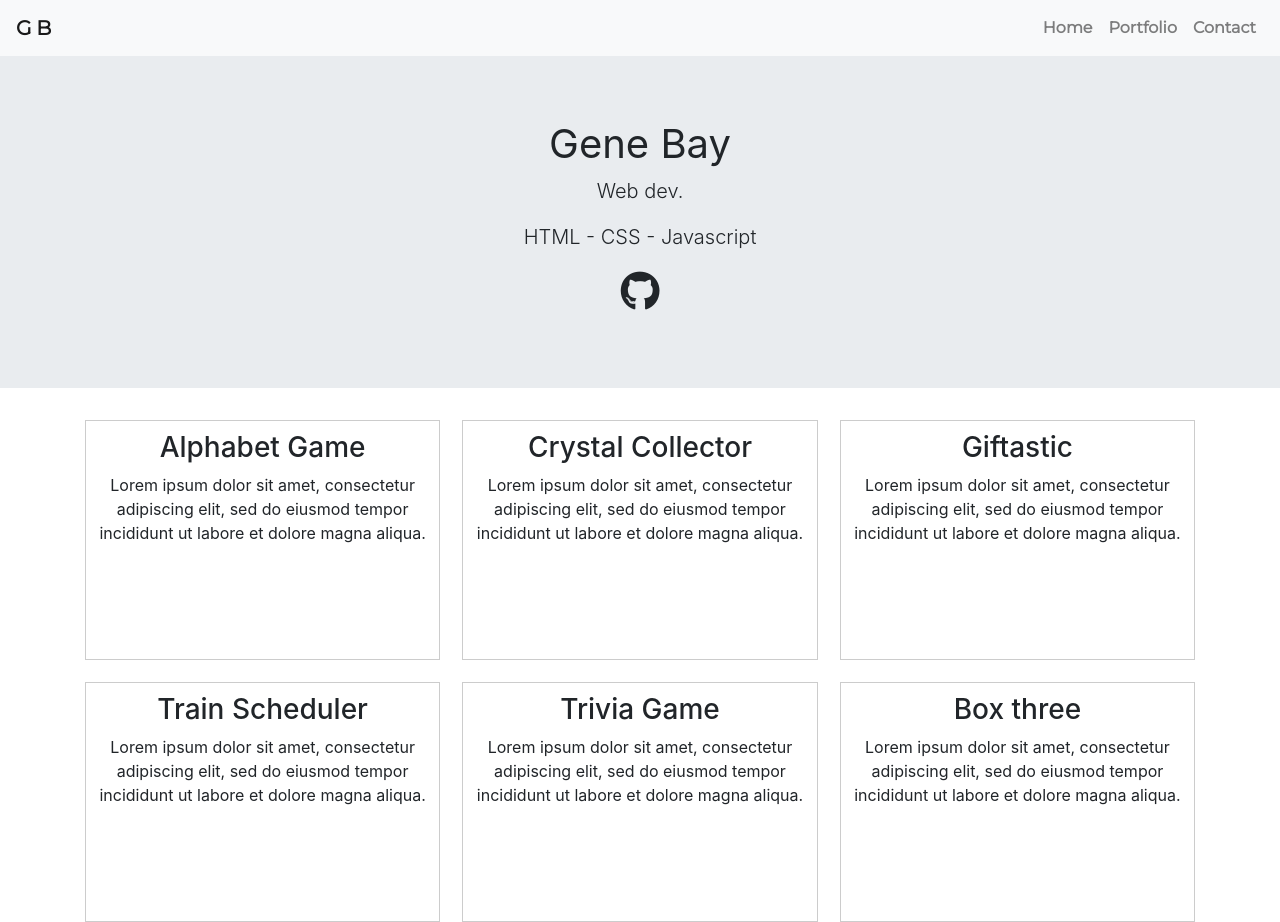
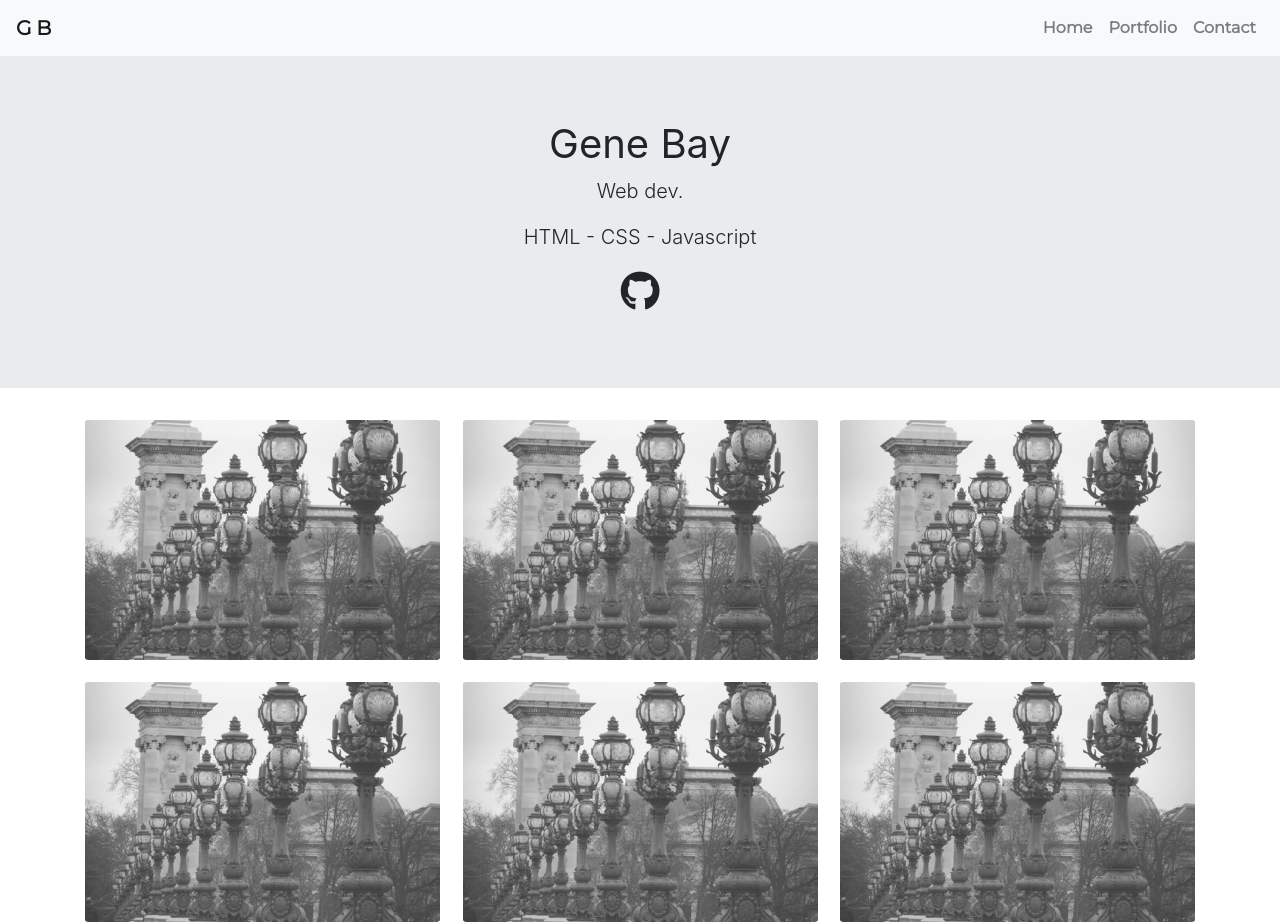
Before and after one commit to baysik/react-portfolio, a React (Create React App) app in the folder portfolio/: page /portfolio in a window 1280 px wide. Built offline with nearby package versions, Linux system fonts and the light colour scheme.

Commit message:
added tentative portfolio effects

```diff
--- a/portfolio/src/components/Flexbox/Flexbox.js
+++ b/portfolio/src/components/Flexbox/Flexbox.js
@@ -1,53 +1,216 @@
-import React from "react";
+import React, { useEffect, useRef } from "react";
+import { TweenMax, Power3 } from "gsap";
 import "./style.css";
+import placeholder from "../../image/placeholder.jpg";
 
 export default function Flexbox() {
+  let app1 = useRef(null);
+  let image1 = useRef(null);
+  let image2 = useRef(null);
+  let image3 = useRef(null);
+  let image4 = useRef(null);
+  let image5 = useRef(null);
+  let image6 = useRef(null);
+
+  // inefficient way to handle expands go here
+  const handleExpand1 = () => {
+    TweenMax.to(image1, 0.8, {
+      width: 370,
+      height: 255,
+      opacity: 1,
+      ease: Power3.easeOut
+    });
+  };
+  const handleExpand2 = () => {
+    TweenMax.to(image2, 0.8, {
+      width: 370,
+      height: 255,
+      opacity: 1,
+      ease: Power3.easeOut
+    });
+  };
+  const handleExpand3 = () => {
+    TweenMax.to(image3, 0.8, {
+      width: 370,
+      height: 255,
+      opacity: 1,
+      ease: Power3.easeOut
+    });
+  };
+  const handleExpand4 = () => {
+    TweenMax.to(image4, 0.8, {
+      width: 370,
+      height: 255,
+      opacity: 1,
+      ease: Power3.easeOut
+    });
+  };
+  const handleExpand5 = () => {
+    TweenMax.to(image5, 0.8, {
+      width: 370,
+      height: 255,
+      opacity: 1,
+      ease: Power3.easeOut
+    });
+  };
+  const handleExpand6 = () => {
+    TweenMax.to(image6, 0.8, {
+      width: 370,
+      height: 255,
+      opacity: 1,
+      ease: Power3.easeOut
+    });
+  };
+
+  // inefficient way to handle shrinks go here
+  const handleShrink1 = () => {
+    TweenMax.to(image1, 0.8, {
+      width: 355,
+      height: 240,
+      opacity: 0.75,
+      ease: Power3.easeOut
+    });
+  };
+  const handleShrink2 = () => {
+    TweenMax.to(image2, 0.8, {
+      width: 355,
+      height: 240,
+      opacity: 0.75,
+      ease: Power3.easeOut
+    });
+  };
+  const handleShrink3 = () => {
+    TweenMax.to(image3, 0.8, {
+      width: 355,
+      height: 240,
+      opacity: 0.75,
+      ease: Power3.easeOut
+    });
+  };
+  const handleShrink4 = () => {
+    TweenMax.to(image4, 0.8, {
+      width: 355,
+      height: 240,
+      opacity: 0.75,
+      ease: Power3.easeOut
+    });
+  };
+  const handleShrink5 = () => {
+    TweenMax.to(image5, 0.8, {
+      width: 355,
+      height: 240,
+      opacity: 0.75,
+      ease: Power3.easeOut
+    });
+  };
+  const handleShrink6 = () => {
+    TweenMax.to(image6, 0.8, {
+      width: 355,
+      height: 240,
+      opacity: 0.75,
+      ease: Power3.easeOut
+    });
+  };
+  useEffect(() => {
+    TweenMax.to(app1, 0, { css: { visibility: "visible" } });
+    // TweenMax.to(app2, 0, { css: { visibility: "visible" } });
+    TweenMax.staggerFrom(
+      [image1, image2, image3, image4, image5, image6],
+      0.8,
+      { opacity: 0, x: 40, ease: Power3.easeOut },
+      0.2
+    );
+  }, []);
+
   return (
-    <div className="container">
+    <div className="container" id="portfolio-container" ref={el => (app1 = el)}>
       <div className="container-flex">
         <div className="boxes">
-          <h3>Alphabet Game</h3>
+          {/* w: 355 - h: 240 */}
+          <img
+            className="portfolio-image"
+            src={placeholder}
+            ref={el => (image1 = el)}
+            onMouseEnter={handleExpand1}
+            onMouseLeave={handleShrink1}
+          ></img>
+          {/* <h3>Alphabet Game</h3>
           <p>
             Lorem ipsum dolor sit amet, consectetur adipiscing elit, sed do
             eiusmod tempor incididunt ut labore et dolore magna aliqua.
-          </p>
+          </p> */}
         </div>
         <div className="boxes">
-          <h3>Crystal Collector</h3>
+          <img
+            className="portfolio-image"
+            src={placeholder}
+            ref={el => (image2 = el)}
+            onMouseEnter={handleExpand2}
+            onMouseLeave={handleShrink2}
+          ></img>
+          {/* <h3>Crystal Collector</h3>
           <p>
             Lorem ipsum dolor sit amet, consectetur adipiscing elit, sed do
             eiusmod tempor incididunt ut labore et dolore magna aliqua.
-          </p>
+          </p> */}
         </div>
         <div className="boxes">
-          <h3>Giftastic</h3>
+          <img
+            className="portfolio-image"
+            src={placeholder}
+            ref={el => (image3 = el)}
+            onMouseEnter={handleExpand3}
+            onMouseLeave={handleShrink3}
+          ></img>
+          {/* <h3>Giftastic</h3>
           <p>
             Lorem ipsum dolor sit amet, consectetur adipiscing elit, sed do
             eiusmod tempor incididunt ut labore et dolore magna aliqua.
-          </p>
+          </p> */}
         </div>
       </div>
       <div className="container-flex">
         <div className="boxes">
-          <h3>Train Scheduler</h3>
+          <img
+            className="portfolio-image"
+            src={placeholder}
+            ref={el => (image4 = el)}
+            onMouseEnter={handleExpand4}
+            onMouseLeave={handleShrink4}
+          ></img>
+          {/* <h3>Train Scheduler</h3>
           <p>
           Lorem ipsum dolor sit amet, consectetur adipiscing elit, sed do
           eiusmod tempor incididunt ut labore et dolore magna aliqua.
-          </p>
+        </p> */}
         </div>
         <div className="boxes">
-          <h3>Trivia Game</h3>
+          <img
+            className="portfolio-image"
+            src={placeholder}
+            ref={el => (image5 = el)}
+            onMouseEnter={handleExpand5}
+            onMouseLeave={handleShrink5}
+          ></img>
+          {/* <h3>Trivia Game</h3>
           <p>
           Lorem ipsum dolor sit amet, consectetur adipiscing elit, sed do
           eiusmod tempor incididunt ut labore et dolore magna aliqua.
-          </p>
+        </p> */}
         </div>
         <div className="boxes">
-          <h3>Box three</h3>
+          <img
+            className="portfolio-image"
+            src={placeholder}
+            ref={el => (image6 = el)}
+            onMouseEnter={handleExpand6}
+            onMouseLeave={handleShrink6}
+          ></img>
+          {/* <h3>Box three</h3>
           <p>
           Lorem ipsum dolor sit amet, consectetur adipiscing elit, sed do
           eiusmod tempor incididunt ut labore et dolore magna aliqua.
-          </p>
+        </p> */}
         </div>
       </div>
     </div>
--- a/portfolio/src/components/Flexbox/style.css
+++ b/portfolio/src/components/Flexbox/style.css
@@ -5,27 +5,31 @@
     margin-top: 2%;
   }
 }
-
-.container-flex div {
+#portfolio-container {
+  visibility: hidden;
+}
+/* .container-flex div {
   border: 1px #ccc solid;
-  padding: 10px;
+  padding: 4px;
+} */
+.portfolio-image {
+  border-radius: 1%;
+  opacity: 0.75;
 }
-
 .boxes {
-  /* flex: 1; */
   -webkit-filter: brightness(100%);
   flex-basis: 32%;
   height: 240px;
 }
 
-.boxes:hover {
+/* .boxes:hover {
   -webkit-filter: brightness(70%);
   -webkit-transition: all 1s ease;
   -moz-transition: all 1s ease;
   -o-transition: all 1s ease;
   -ms-transition: all 1s ease;
   transition: all 1s ease;
-}
+} */
 
 .mainPic {
   border-radius: 50%;
--- a/portfolio/src/components/Jumbotron/style.css
+++ b/portfolio/src/components/Jumbotron/style.css
@@ -13,7 +13,7 @@
   background-size: cover;
 } */
 
-img {
+#main-picture {
   border-radius: 50%;
 }
 
--- a/portfolio/src/components/Navbar/Navbar.js
+++ b/portfolio/src/components/Navbar/Navbar.js
@@ -1,4 +1,4 @@
-import React, { Component, useRef, useEffect } from "react";
+import React, { useRef, useEffect } from "react";
 import { TweenMax, Power3 } from "gsap";
 import "./style.css";
 
@@ -9,8 +9,8 @@ export default function Navbar() {
   useEffect(() => {
     console.log(navSlide);
     TweenMax.from([navSlide, navSlide2, navSlide3], 2, {
-      opacity: 1,
-      x: 200,
+      opacity: 0,
+      x: 50,
       ease: Power3.easeOut,
       delay: 0.2
     });
--- a/portfolio/src/components/Navbar/style.css
+++ b/portfolio/src/components/Navbar/style.css
@@ -1,5 +1,5 @@
 /* .navbar {
-  padding: 2.5%;
+  opacity: 0;
 } */
 
 .navbar-brand {
@@ -9,6 +9,7 @@
 }
 
 .nav-item {
+  opacity: 1;
   font-family: "Montserrat", sans-serif;
   font-weight: bolder;
 }
--- a/portfolio/src/pages/Home.js
+++ b/portfolio/src/pages/Home.js
@@ -1,56 +1,12 @@
-import React, { Component, useRef, useEffect } from "react";
+import React, { useRef, useEffect } from "react";
 import Navbar from "../components/Navbar/Navbar";
 import Jumbotron from "../components/Jumbotron/Jumbotron";
 import Wrapper from "../components/Wrapper/Wrapper";
 
 import { TweenMax, Power3 } from "gsap";
 
-// export default class Home extends Component {
-//   render() {
-//     let mainPic = `<img className='main-picture' src=${require("../image/portrait.jpg")} alt='Smiley face' height='100' width='100'></img>`;
-//     let pAnimation = useRef(null);
-
-//     useEffect(() => {
-//       console.log(pAnimation);
-//       TweenMax.to(pAnimation, 2, {
-//         opacity: 1,
-//         y: 15,
-//         ease: Power3.easeOut
-//       });
-//     }, []);
-//     return (
-//       <div>
-//         <Navbar />
-//         <Jumbotron
-//           myProp={mainPic}
-//           h1={"Gene Bay"}
-//           firstP={"Web dev."}
-//           secondP={"HTML - CSS - Javascript"}
-//           button={"My Work"}
-//         />
-//         <Wrapper>
-//           <h2 className="aboutme">About me</h2>
-//           <p>
-//             Graduated from University of Utah Web Development Program - October
-//             26, 2019.
-//           </p>
-//           <p ref={el => (pAnimation = el)}>
-//             Lorem ipsum dolor sit amet, consectetur adipiscing elit, sed do
-//             eiusmod tempor incididunt ut labore et dolore magna aliqua. Ut enim
-//             ad minim veniam, quis nostrud exercitation ullamco laboris nisi ut
-//             aliquip ex ea commodo consequat. Duis aute irure dolor in
-//             reprehenderit in voluptate velit esse cillum dolore eu fugiat nulla
-//             pariatur. Excepteur sint occaecat cupidatat non proident, sunt in
-//             culpa qui officia deserunt mollit anim id est laborum.
-//           </p>
-//         </Wrapper>
-//       </div>
-//     );
-//   }
-// }
-
 export default function Home() {
-  let mainPic = `<img className='main-picture' src=${require("../image/portrait.jpg")} alt='Smiley face' height='100' width='100'></img>`;
+  let mainPic = `<img id='main-picture' src=${require("../image/portrait.jpg")} alt='Smiley face' height='100' width='100'></img>`;
   let pAnimation = useRef(null);
   let pAnimation2 = useRef(null);
   let pAnimation3 = useRef(null);
```
Also changed, not shown: portfolio/src/components/Jumbotron/Jumbotron.js (+1 -12 lines), portfolio/src/image/placeholder.jpg (added). Lines whose indentation alone changed are shown as unchanged.
